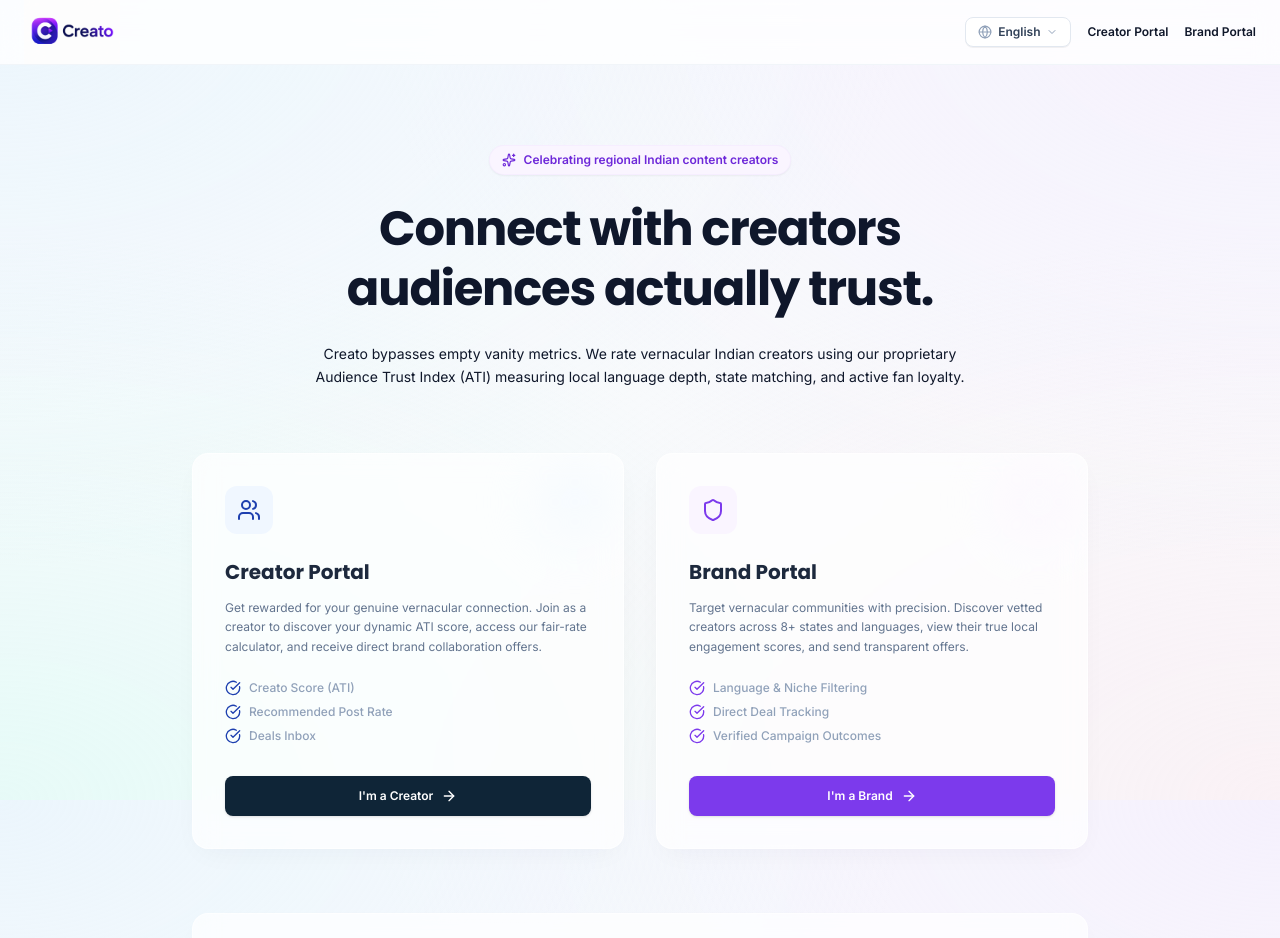
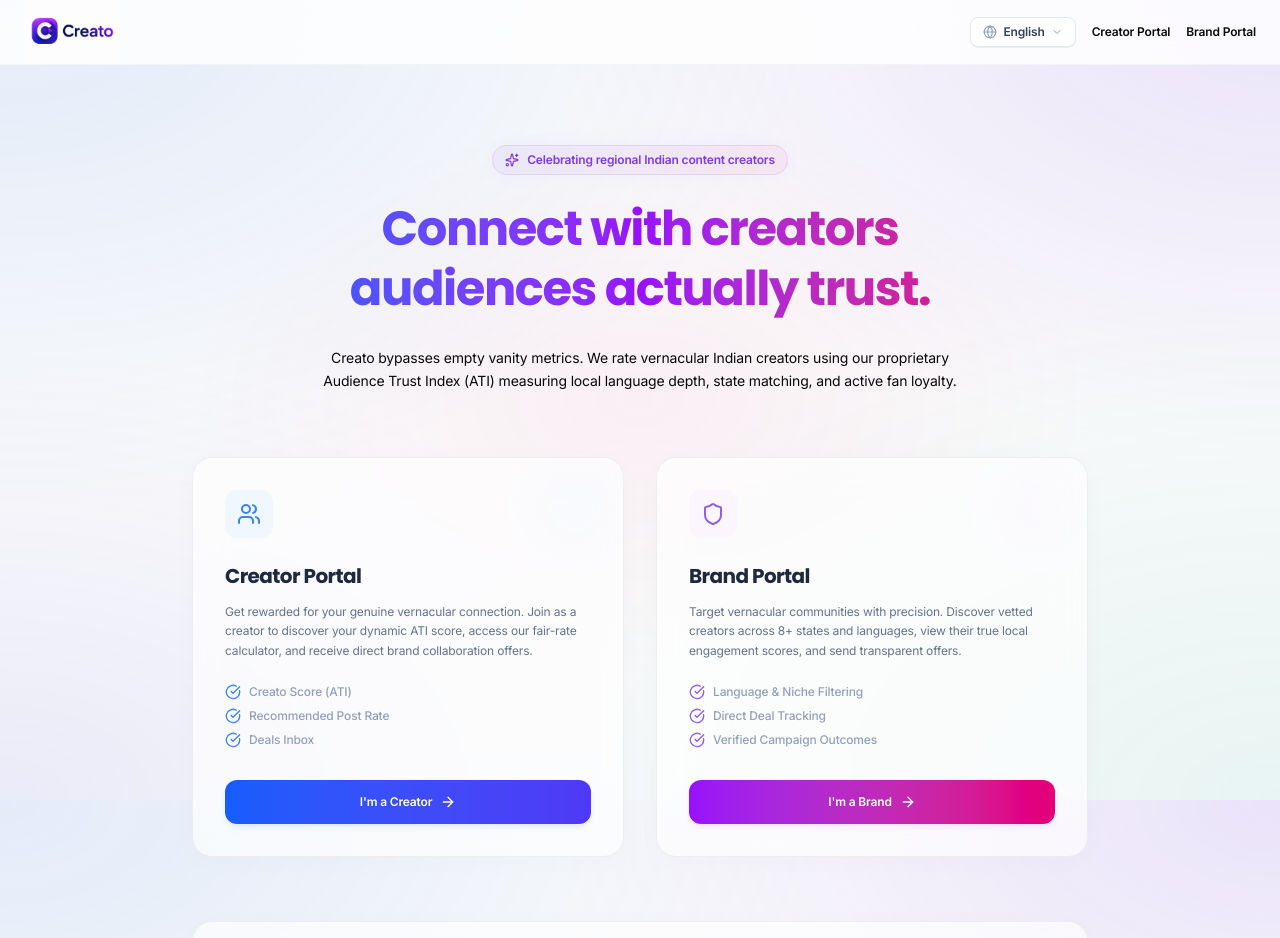
Before and after one commit to Sethuram-Vijayakumar/creato, a Next.js app: page / in a window 1280 px wide. Shown: the top 938 px of the page. Built offline with nearby package versions, Linux system fonts and the light colour scheme.

Commit message:
style: add futuristic glowing border overlays, gradient header, and neon ctas

```diff
--- a/src/app/globals.css
+++ b/src/app/globals.css
@@ -1,8 +1,8 @@
 @import "tailwindcss";
 
 :root {
-  --background: #f8fafc;
-  --foreground: #0f172a;
+  --background: #fafafa;
+  --foreground: #09090b;
 }
 
 @theme {
@@ -11,94 +11,172 @@
 
   --color-luxury-blue-50: #f0f7ff;
   --color-luxury-blue-100: #e0effe;
-  --color-luxury-blue-500: #1e40af;
-  --color-luxury-blue-600: #1d4ed8;
-  --color-luxury-blue-900: #0f2537;
+  --color-luxury-blue-500: #3b82f6;
+  --color-luxury-blue-600: #2563eb;
+  --color-luxury-blue-900: #0f172a;
 
   --color-luxury-purple-50: #faf5ff;
   --color-luxury-purple-100: #f3e8ff;
-  --color-luxury-purple-500: #7c3aec;
-  --color-luxury-purple-600: #6d28d9;
+  --color-luxury-purple-500: #8b5cf6;
+  --color-luxury-purple-600: #7c3aec;
 
-  --color-success: #2e9e5b;
-  --color-warning: #d98e2e;
+  --color-success: #10b981;
+  --color-warning: #f59e0b;
 }
 
 body {
-  /* Rich, minimal, colourful mesh gradient background */
+  /* Ultra-modern, futuristic, minimal mesh gradient background */
   background:
-    radial-gradient(at 0% 0%, rgba(224, 242, 254, 0.5) 0px, transparent 50%),
-    radial-gradient(at 100% 0%, rgba(243, 232, 255, 0.5) 0px, transparent 50%),
-    radial-gradient(at 100% 100%, rgba(252, 228, 236, 0.4) 0px, transparent 50%),
-    radial-gradient(at 0% 100%, rgba(204, 251, 241, 0.4) 0px, transparent 50%),
-    #f8fafc;
+    radial-gradient(at 0% 0%, rgba(59, 130, 246, 0.12) 0px, transparent 45%),
+    radial-gradient(at 100% 0%, rgba(139, 92, 246, 0.15) 0px, transparent 40%),
+    radial-gradient(at 50% 50%, rgba(236, 72, 153, 0.06) 0px, transparent 50%),
+    radial-gradient(at 100% 100%, rgba(20, 184, 166, 0.08) 0px, transparent 45%),
+    radial-gradient(at 0% 100%, rgba(99, 102, 241, 0.1) 0px, transparent 40%),
+    #fafafa;
   background-attachment: fixed;
   color: var(--foreground);
   font-family: var(--font-inter), sans-serif;
   min-height: 100vh;
+  letter-spacing: -0.01em;
 }
 
 h1, h2, h3, h4, h5, h6 {
   font-family: var(--font-poppins), sans-serif;
+  letter-spacing: -0.03em;
 }
 
-/* Glassmorphism utility card class */
+/* Futuristic Glassmorphism Card with glowing border */
 .luxury-card {
-  background: rgba(255, 255, 255, 0.7);
-  backdrop-filter: blur(12px);
-  border: 1px solid rgba(255, 255, 255, 0.6);
-  box-shadow: 0 10px 30px -10px rgba(15, 37, 55, 0.05);
-  border-radius: 16px;
-  transition: all 0.3s cubic-bezier(0.4, 0, 0.2, 1);
+  background: rgba(255, 255, 255, 0.65);
+  backdrop-filter: blur(16px);
+  border: 1px solid rgba(228, 228, 231, 0.6);
+  box-shadow: 0 4px 30px rgba(0, 0, 0, 0.02);
+  border-radius: 20px;
+  transition: all 0.4s cubic-bezier(0.16, 1, 0.3, 1);
+  position: relative;
+  overflow: hidden;
+}
+
+.luxury-card::before {
+  content: '';
+  position: absolute;
+  top: 0;
+  left: 0;
+  right: 0;
+  height: 2px;
+  background: linear-gradient(90deg, transparent, rgba(59, 130, 246, 0.3), rgba(139, 92, 246, 0.3), transparent);
+  opacity: 0;
+  transition: opacity 0.4s ease;
 }
 
 .luxury-card:hover {
+  transform: translateY(-4px);
   background: rgba(255, 255, 255, 0.85);
-  box-shadow: 0 20px 40px -15px rgba(15, 37, 55, 0.08);
+  border-color: rgba(139, 92, 246, 0.25);
+  box-shadow: 0 20px 40px rgba(139, 92, 246, 0.06), 0 1px 3px rgba(0, 0, 0, 0.01);
 }
 
+.luxury-card:hover::before {
+  opacity: 1;
+}
+
+/* Futuristic Purple Card variant */
 .luxury-card-purple {
-  background: rgba(255, 255, 255, 0.7);
-  backdrop-filter: blur(12px);
-  border: 1px solid rgba(255, 255, 255, 0.6);
-  box-shadow: 0 10px 30px -10px rgba(124, 58, 237, 0.05);
-  border-radius: 16px;
-  transition: all 0.3s cubic-bezier(0.4, 0, 0.2, 1);
+  background: rgba(255, 255, 255, 0.65);
+  backdrop-filter: blur(16px);
+  border: 1px solid rgba(228, 228, 231, 0.6);
+  box-shadow: 0 4px 30px rgba(0, 0, 0, 0.02);
+  border-radius: 20px;
+  transition: all 0.4s cubic-bezier(0.16, 1, 0.3, 1);
+  position: relative;
+  overflow: hidden;
+}
+
+.luxury-card-purple::before {
+  content: '';
+  position: absolute;
+  top: 0;
+  left: 0;
+  right: 0;
+  height: 2px;
+  background: linear-gradient(90deg, transparent, rgba(139, 92, 246, 0.4), rgba(236, 72, 153, 0.4), transparent);
+  opacity: 0;
+  transition: opacity 0.4s ease;
 }
 
 .luxury-card-purple:hover {
+  transform: translateY(-4px);
   background: rgba(255, 255, 255, 0.85);
-  box-shadow: 0 20px 40px -15px rgba(124, 58, 237, 0.08);
+  border-color: rgba(236, 72, 153, 0.25);
+  box-shadow: 0 20px 40px rgba(236, 72, 153, 0.06), 0 1px 3px rgba(0, 0, 0, 0.01);
 }
 
-/* Custom premium elements */
+.luxury-card-purple:hover::before {
+  opacity: 1;
+}
+
+/* Modern Minimalist Scrollbar */
+::-webkit-scrollbar {
+  width: 6px;
+  height: 6px;
+}
+
+::-webkit-scrollbar-track {
+  background: transparent;
+}
+
+::-webkit-scrollbar-thumb {
+  background: rgba(139, 92, 246, 0.2);
+  border-radius: 10px;
+}
+
+::-webkit-scrollbar-thumb:hover {
+  background: rgba(139, 92, 246, 0.45);
+}
+
+/* Glassmorphism Inputs with subtle glowing outline */
 input, select, textarea {
-  background: rgba(255, 255, 255, 0.5) !important;
-  backdrop-filter: blur(4px);
-  border: 1px solid rgba(226, 232, 240, 0.8) !important;
-  transition: all 0.2s ease-in-out;
+  background: rgba(255, 255, 255, 0.45) !important;
+  backdrop-filter: blur(8px);
+  border: 1px solid rgba(228, 228, 230, 0.8) !important;
+  border-radius: 10px !important;
+  padding: 10px 14px !important;
+  transition: all 0.3s cubic-bezier(0.16, 1, 0.3, 1);
 }
 
 input:focus, select:focus, textarea:focus {
-  background: rgba(255, 255, 255, 0.9) !important;
-  border-color: rgba(124, 58, 237, 0.5) !important;
-  box-shadow: 0 0 0 3px rgba(124, 58, 237, 0.15) !important;
+  background: rgba(255, 255, 255, 0.95) !important;
+  border-color: rgba(139, 92, 246, 0.4) !important;
+  box-shadow: 0 0 0 4px rgba(139, 92, 246, 0.08) !important;
+  outline: none !important;
 }
 
-/* Custom animations */
-@keyframes pulseRing {
-  0% { transform: scale(0.95); opacity: 1; }
-  50% { opacity: 0.5; }
-  100% { transform: scale(1.05); opacity: 0; }
+/* Custom premium badge */
+.glow-badge {
+  background: linear-gradient(135deg, rgba(139, 92, 246, 0.08), rgba(236, 72, 153, 0.08));
+  border: 1px solid rgba(139, 92, 246, 0.15);
+  color: #7c3aec;
+  box-shadow: 0 0 15px rgba(139, 92, 246, 0.05);
 }
 
-.pulse-ring {
-  animation: pulseRing 2s infinite ease-out;
+/* Futuristic animated CTA button */
+.gradient-btn {
+  background: linear-gradient(135deg, #4f46e5, #7c3aec, #db2777);
+  background-size: 200% auto;
+  color: white;
+  transition: all 0.4s ease;
+  box-shadow: 0 4px 15px rgba(124, 58, 237, 0.2);
+}
+
+.gradient-btn:hover {
+  background-position: right center;
+  transform: translateY(-2px);
+  box-shadow: 0 8px 25px rgba(124, 58, 237, 0.35);
 }
 
 /* Gradient text shorthand helper */
 .gradient-text {
-  background: linear-gradient(135deg, #1e40af, #7c3aec, #db2777);
+  background: linear-gradient(135deg, #2563eb, #7c3aec, #db2777);
   -webkit-background-clip: text;
   -webkit-text-fill-color: transparent;
 }
--- a/src/app/page.tsx
+++ b/src/app/page.tsx
@@ -28,12 +28,12 @@
       {/* Hero Section */}
       <main className="flex-1 max-w-7xl mx-auto px-6 py-12 md:py-20 flex flex-col gap-16">
         <div className="text-center max-w-3xl mx-auto flex flex-col gap-6">
-          <div className="inline-flex items-center gap-2 px-3 py-1.5 rounded-full bg-luxury-purple-50 text-luxury-purple-600 text-xs font-semibold self-center shadow-xs border border-purple-100/50">
+          <div className="inline-flex items-center gap-2 px-3 py-1.5 rounded-full glow-badge text-xs font-semibold self-center">
             <Sparkles className="w-3.5 h-3.5" />
             <span>Celebrating regional Indian content creators</span>
           </div>
 
-          <h1 className="text-4xl md:text-5xl font-bold tracking-tight text-slate-900 leading-tight">
+          <h1 className="text-4xl md:text-5xl font-bold tracking-tight leading-tight bg-gradient-to-r from-blue-600 via-purple-600 to-pink-600 bg-clip-text text-transparent pb-1">
             {t("heroSlogan")}
           </h1>
 
@@ -72,7 +72,7 @@
             </div>
             <Link
               href="/creator/login"
-              className="w-full py-3 px-4 rounded-lg bg-luxury-blue-900 text-white text-xs font-semibold hover:bg-luxury-blue-900/90 transition-all flex items-center justify-center gap-2 group-hover:translate-y-[-2px] shadow-sm"
+              className="w-full py-3.5 px-4 rounded-xl bg-gradient-to-r from-blue-600 to-indigo-600 hover:from-blue-700 hover:to-indigo-700 text-white text-xs font-semibold transition-all flex items-center justify-center gap-2 group-hover:-translate-y-1 shadow-md shadow-blue-500/10 hover:shadow-lg hover:shadow-blue-500/20"
             >
               <span>{t("imCreator")}</span>
               <ArrowRight className="w-4 h-4" />
@@ -107,7 +107,7 @@
             </div>
             <Link
               href="/brand/login"
-              className="w-full py-3 px-4 rounded-lg bg-luxury-purple-500 text-white text-xs font-semibold hover:bg-luxury-purple-600 transition-all flex items-center justify-center gap-2 group-hover:translate-y-[-2px] shadow-sm"
+              className="w-full py-3.5 px-4 rounded-xl bg-gradient-to-r from-purple-600 to-pink-600 hover:from-purple-700 hover:to-pink-700 text-white text-xs font-semibold transition-all flex items-center justify-center gap-2 group-hover:-translate-y-1 shadow-md shadow-purple-500/10 hover:shadow-lg hover:shadow-purple-500/20"
             >
               <span>{t("imBrand")}</span>
               <ArrowRight className="w-4 h-4" />
```
